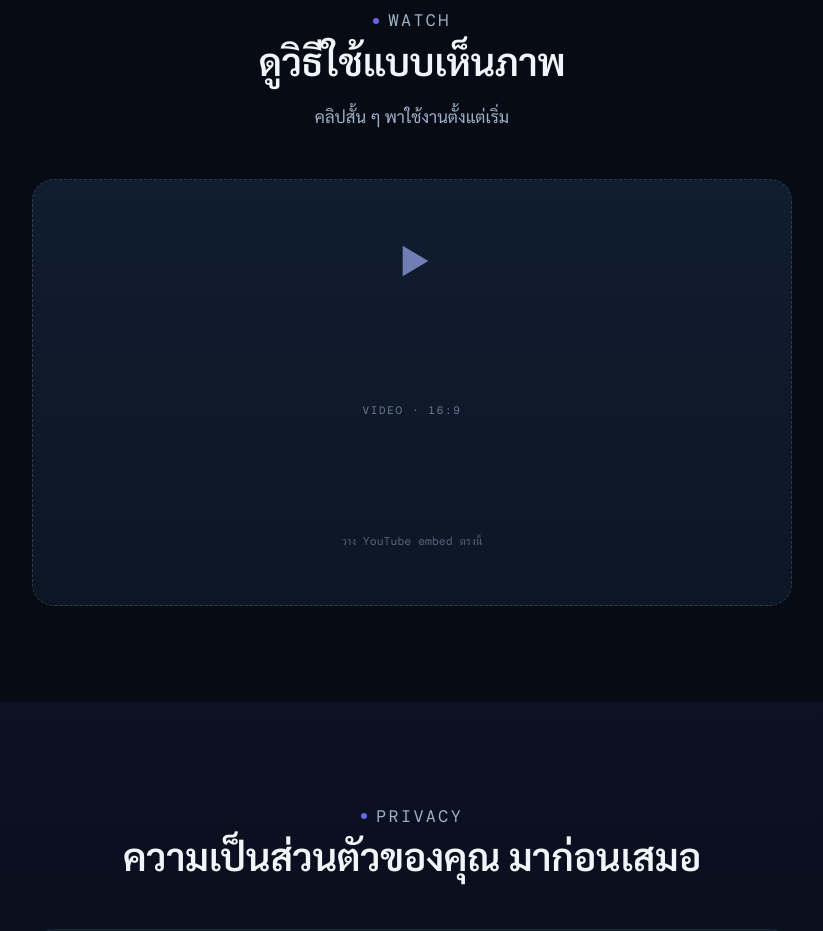
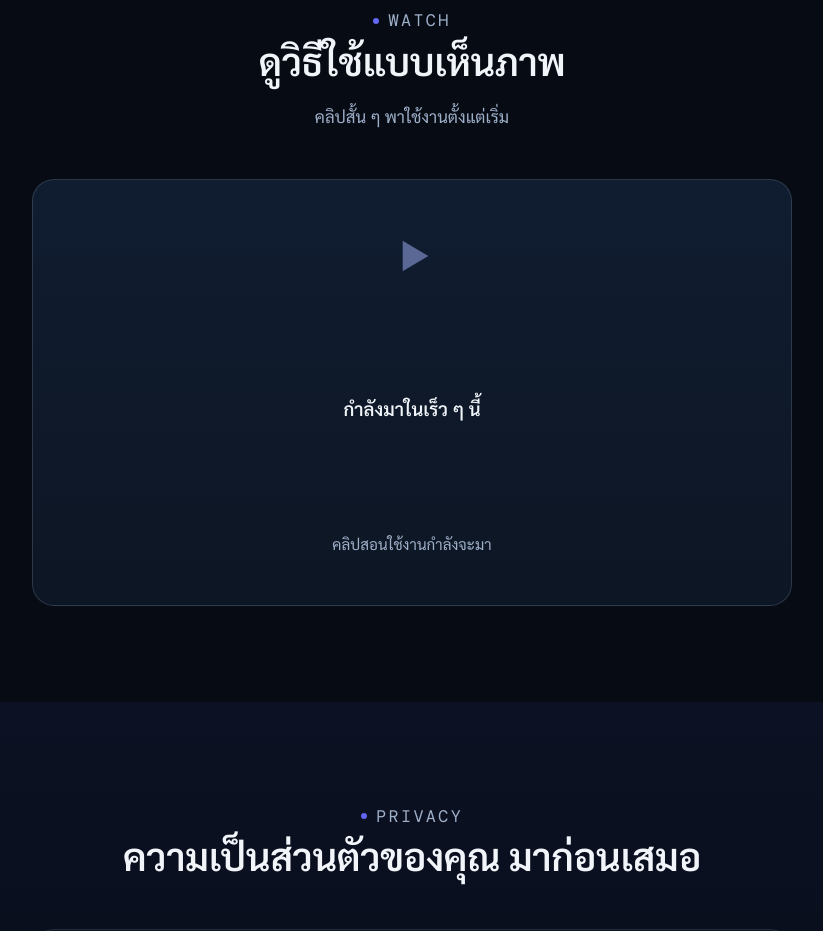
Before and after one commit to Liamsodium/Reflect-site, a plain HTML site: page index.html in a window 1280 px wide. Shown: the part 4026-4957 px from the top of the page, without its empty margins (228-1051 px from the left). Drawn offline with nearby package versions, Linux system fonts and the light colour scheme; a web font is replaced by a local one.

Commit message:
Add files via upload

```diff
--- a/index.html
+++ b/index.html
@@ -267,6 +267,10 @@
 
   /* ---------- VIDEO ---------- */
   .video-frame{max-width:760px;margin:0 auto}
+  .ph.soon{gap:10px;border-style:solid}
+  .ph.soon .ph__art{opacity:.5;margin-bottom:2px}
+  .soon-title{font-family:var(--font-body);font-weight:600;font-size:1.15rem;color:var(--text);margin:0}
+  .soon-sub{font-family:var(--font-body);color:var(--muted);font-size:.95rem;margin:0}
 
   /* ---------- PRIVACY ---------- */
   .privacy{
@@ -579,10 +583,10 @@
                      allow="accelerometer; autoplay; clipboard-write; encrypted-media; gyroscope; picture-in-picture"
                      allowfullscreen loading="lazy"></iframe>
              (กล่อง .ph มี aspect-ratio 16:9 อยู่แล้ว จึงวาง iframe แบบ absolute ทับได้เลย ไม่ต้องแก้ layout) -->
-        <div class="ph ph--wide">
+        <div class="ph ph--wide soon">
           <svg class="ph__art" viewBox="0 0 24 24" fill="currentColor" aria-hidden="true"><path d="M8 5.5v13l11-6.5-11-6.5z"/></svg>
-          <span class="ph__tag">VIDEO · 16:9</span>
-          <span class="ph__hint">วาง YouTube embed ตรงนี้</span>
+          <p class="soon-title">กำลังมาในเร็ว ๆ นี้</p>
+          <p class="soon-sub">คลิปสอนใช้งานกำลังจะมา</p>
         </div>
       </div>
     </div>
```
